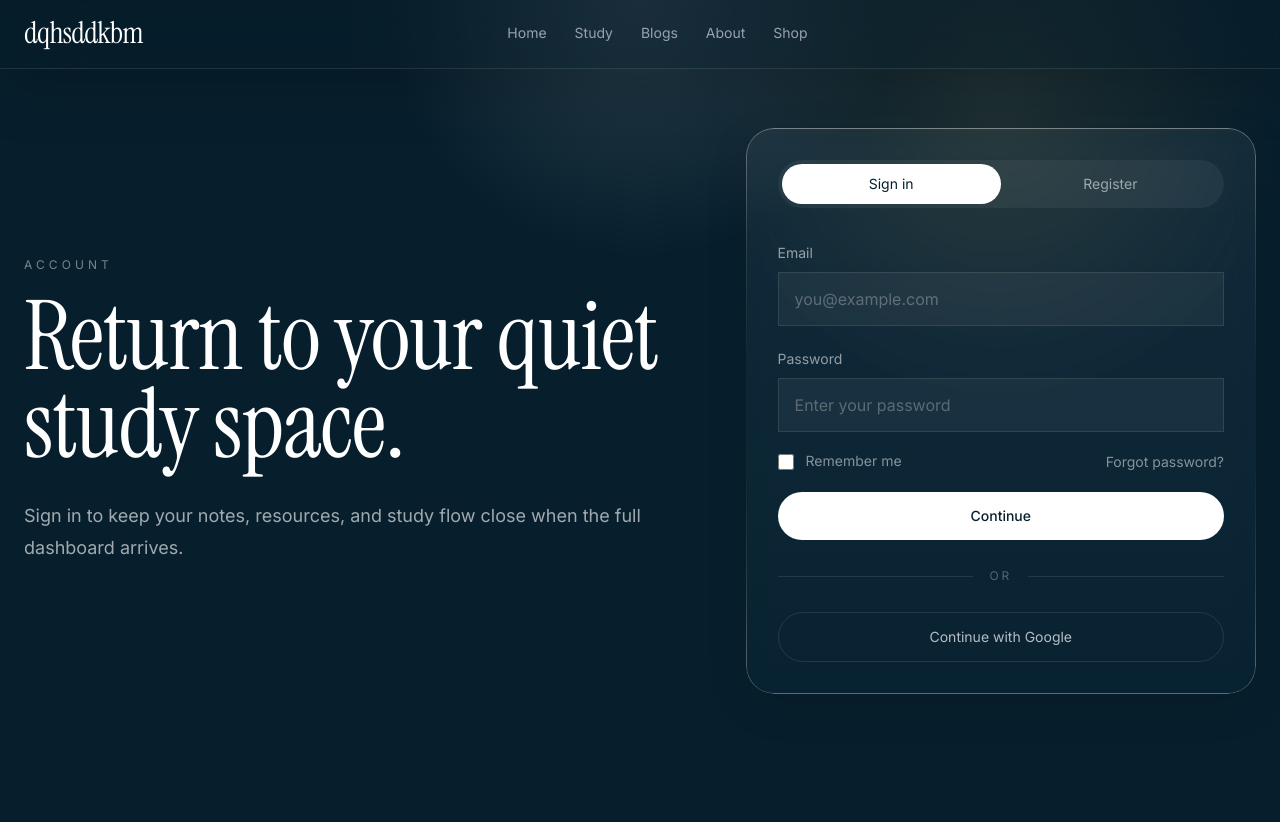
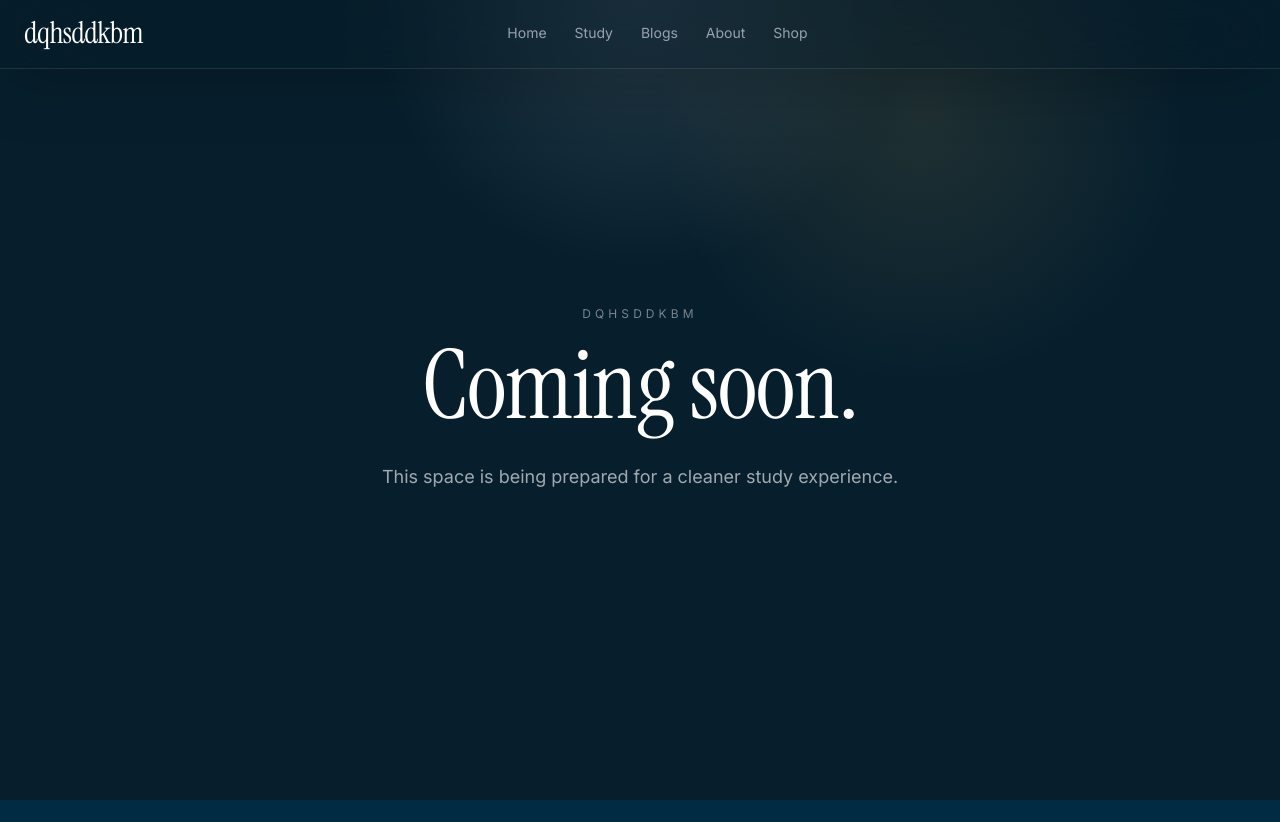
Before and after one commit to quanghuysdd2020r/dqhsddkbm-react, a React (Vite) app: page /sign-in in a window 1280 px wide. After the commit the page ends 800 px from the top, so only its background shows below. Built offline with nearby package versions, Linux system fonts and the light colour scheme.

Commit message:
Route auth actions to coming soon

```diff
--- a/src/App.tsx
+++ b/src/App.tsx
@@ -5,7 +5,7 @@ import Study from "./pages/StudyPage";
 import Blogs from "./pages/BlogsPage";
 import About from "./pages/AboutPage";
 import Shop from "./pages/ShopPage";
-import SignIn from "./pages/SignInPage";
+import ComingSoon from "./pages/ComingSoonPage";
 
 export default function App() {
   return (
@@ -16,7 +16,8 @@ export default function App() {
         <Route path="/blogs" element={<Blogs />} />
         <Route path="/about" element={<About />} />
         <Route path="/shop" element={<Shop />} />
-        <Route path="/sign-in" element={<SignIn />} />
+        <Route path="/coming-soon" element={<ComingSoon />} />
+        <Route path="/sign-in" element={<ComingSoon />} />
       </Routes>
     </BrowserRouter>
   );
--- a/src/components/Navbar.tsx
+++ b/src/components/Navbar.tsx
@@ -10,7 +10,7 @@ const navItems = [
 
 export default function Navbar() {
   const { pathname } = useLocation();
-  const isSignInPage = pathname === "/sign-in";
+  const isComingSoonPage = pathname === "/coming-soon" || pathname === "/sign-in";
 
   return (
     <nav className="fixed inset-x-0 top-0 z-50 border-b border-white/10 bg-[#061a25]/35 px-6 py-4 shadow-[0_18px_60px_rgba(0,0,0,0.18)] backdrop-blur-2xl">
@@ -45,12 +45,12 @@ export default function Navbar() {
           ))}
         </div>
 
-        {isSignInPage ? (
+        {isComingSoonPage ? (
           <div className="hidden w-[5.25rem] sm:block" />
         ) : (
           <Link
             className="liquid-glass rounded-full px-5 py-2.5 text-sm text-white transition-transform hover:scale-[1.03] sm:px-6"
-            to="/sign-in"
+            to="/coming-soon"
           >
             Sign In
           </Link>
--- /dev/null
+++ b/src/pages/ComingSoonPage.tsx
@@ -0,0 +1,28 @@
+import Navbar from "../components/Navbar";
+
+export default function ComingSoon() {
+  return (
+    <main className="min-h-screen bg-[#071f2d] text-white">
+      <Navbar />
+
+      <section className="relative flex min-h-screen items-center justify-center overflow-hidden px-6 py-32 text-center">
+        <div className="absolute inset-x-0 top-0 h-[34rem] bg-[radial-gradient(circle_at_50%_0%,rgba(255,255,255,0.12),transparent_32%),radial-gradient(circle_at_72%_22%,rgba(244,198,96,0.1),transparent_26%)]" />
+
+        <div className="relative mx-auto max-w-4xl">
+          <p className="animate-fade-rise mb-5 text-xs uppercase tracking-[0.34em] text-white/45">
+            dqhsddkbm
+          </p>
+          <h1
+            style={{ fontFamily: "'Instrument Serif', serif" }}
+            className="animate-fade-rise text-6xl font-normal leading-[0.92] tracking-[-1px] sm:text-7xl md:text-8xl"
+          >
+            Coming soon.
+          </h1>
+          <p className="animate-fade-rise-delay mx-auto mt-8 max-w-2xl text-base leading-8 text-white/62 sm:text-lg">
+            This space is being prepared for a cleaner study experience.
+          </p>
+        </div>
+      </section>
+    </main>
+  );
+}
--- a/src/pages/HomePage.tsx
+++ b/src/pages/HomePage.tsx
@@ -42,7 +42,7 @@ export default function Home() {
 
         <Link
           className="liquid-glass animate-fade-rise-delay-2 mt-12 cursor-pointer rounded-full px-14 py-5 text-base text-white transition-transform hover:scale-[1.03]"
-          to="/sign-in"
+          to="/coming-soon"
         >
           Focus now
         </Link>
--- a/src/pages/SignInPage.tsx
+++ /dev/null
@@ -1,95 +0,0 @@
-import Navbar from "../components/Navbar";
-
-export default function SignIn() {
-  return (
-    <main className="min-h-screen bg-[#071f2d] text-white">
-      <Navbar />
-
-      <section className="relative flex min-h-screen items-center justify-center overflow-hidden px-6 py-32">
-        <div className="absolute inset-x-0 top-0 h-[36rem] bg-[radial-gradient(circle_at_50%_0%,rgba(255,255,255,0.13),transparent_30%),radial-gradient(circle_at_78%_20%,rgba(244,198,96,0.1),transparent_26%)]" />
-
-        <div className="relative mx-auto grid w-full max-w-7xl gap-12 lg:grid-cols-[0.95fr_0.72fr] lg:items-center">
-          <div>
-            <p className="animate-fade-rise mb-5 text-xs uppercase tracking-[0.34em] text-white/45">
-              Account
-            </p>
-            <h1
-              style={{ fontFamily: "'Instrument Serif', serif" }}
-              className="animate-fade-rise max-w-4xl text-6xl font-normal leading-[0.92] tracking-[-1px] sm:text-7xl md:text-8xl"
-            >
-              Return to your quiet study space.
-            </h1>
-            <p className="animate-fade-rise-delay mt-8 max-w-2xl text-base leading-8 text-white/62 sm:text-lg">
-              Sign in to keep your notes, resources, and study flow close when
-              the full dashboard arrives.
-            </p>
-          </div>
-
-          <div className="animate-fade-rise-delay liquid-glass rounded-[28px] p-6 sm:p-8">
-            <div className="grid grid-cols-2 rounded-full bg-white/[0.055] p-1 text-sm text-white/55">
-              <button className="rounded-full bg-white text-[#071f2d] px-4 py-2.5">
-                Sign in
-              </button>
-              <button className="rounded-full px-4 py-2.5 transition-colors hover:text-white">
-                Register
-              </button>
-            </div>
-
-            <form className="mt-8 space-y-5">
-              <label className="block">
-                <span className="text-sm text-white/55">Email</span>
-                <input
-                  className="mt-2 w-full border border-white/10 bg-white/[0.045] px-4 py-3.5 text-white outline-none transition-colors placeholder:text-white/28 focus:border-white/24"
-                  placeholder="you@example.com"
-                  type="email"
-                />
-              </label>
-
-              <label className="block">
-                <span className="text-sm text-white/55">Password</span>
-                <input
-                  className="mt-2 w-full border border-white/10 bg-white/[0.045] px-4 py-3.5 text-white outline-none transition-colors placeholder:text-white/28 focus:border-white/24"
-                  placeholder="Enter your password"
-                  type="password"
-                />
-              </label>
-
-              <div className="flex items-center justify-between gap-4 text-sm text-white/50">
-                <label className="flex items-center gap-3">
-                  <input
-                    className="h-4 w-4 accent-white"
-                    type="checkbox"
-                  />
-                  Remember me
-                </label>
-                <button className="transition-colors hover:text-white" type="button">
-                  Forgot password?
-                </button>
-              </div>
-
-              <button
-                className="w-full rounded-full bg-white px-6 py-3.5 text-sm font-medium text-[#071f2d] transition-transform hover:scale-[1.01]"
-                type="button"
-              >
-                Continue
-              </button>
-            </form>
-
-            <div className="my-7 flex items-center gap-4 text-xs uppercase tracking-[0.24em] text-white/30">
-              <div className="h-px flex-1 bg-white/10" />
-              or
-              <div className="h-px flex-1 bg-white/10" />
-            </div>
-
-            <button
-              className="w-full rounded-full border border-white/10 px-6 py-3.5 text-sm text-white/70 transition-colors hover:border-white/20 hover:text-white"
-              type="button"
-            >
-              Continue with Google
-            </button>
-          </div>
-        </div>
-      </section>
-    </main>
-  );
-}
```
